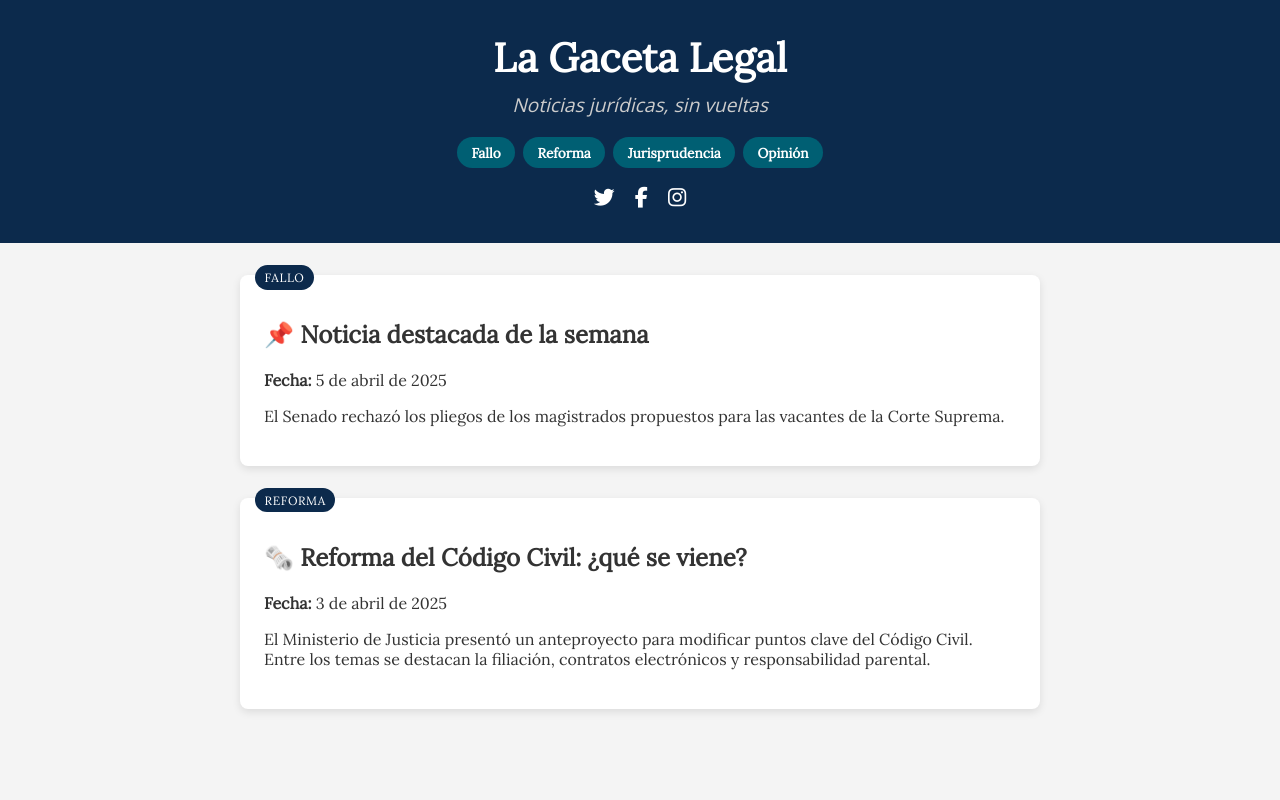
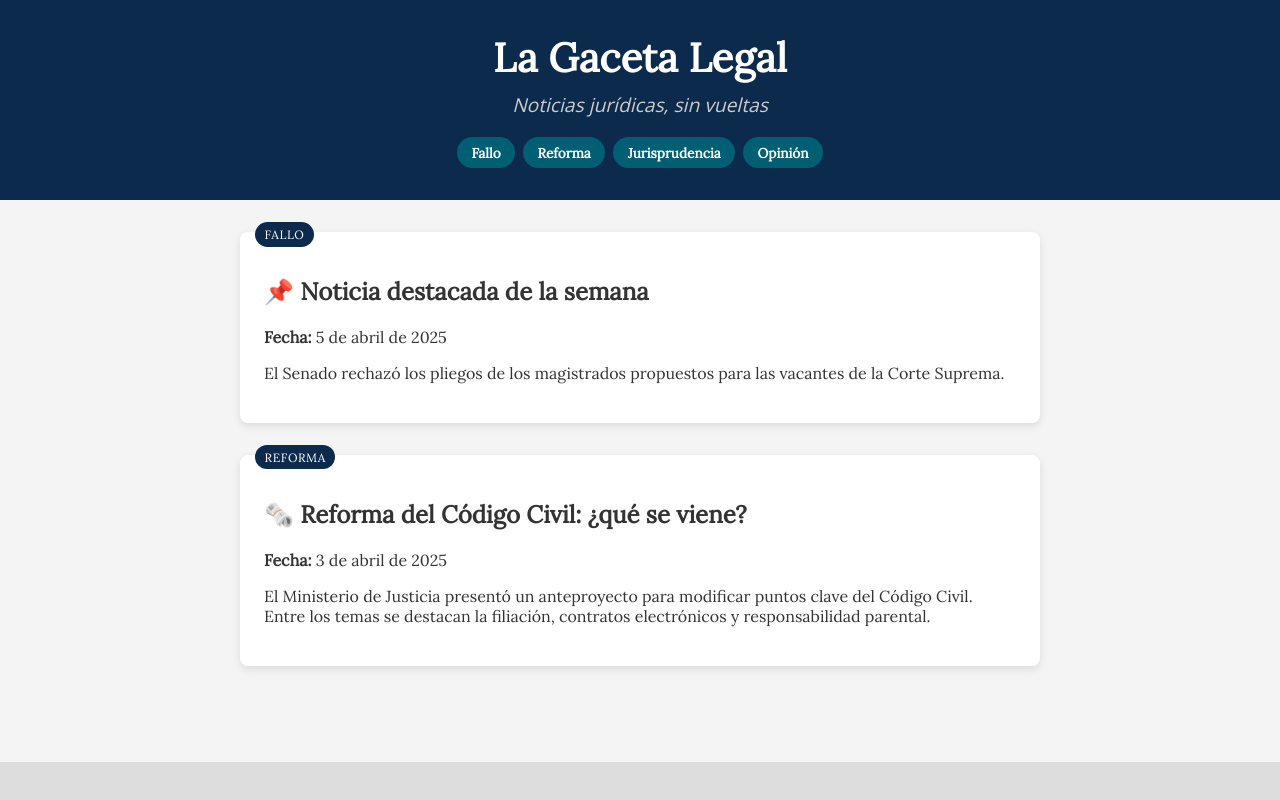
Before and after one commit to EstVelazquez/lagacetalegal, a plain HTML site: page index.html in a window 1280 px wide. Shown: the top 800 px of the page. Drawn offline with nearby package versions, Linux system fonts and the light colour scheme.

Commit message:
Update index.html

```diff
--- a/index.html
+++ b/index.html
@@ -28,11 +28,6 @@
 </div>
 
 
-    <div class="redes-sociales">
-      <a href="https://twitter.com" target="_blank"><i class="fab fa-twitter"></i></a>
-      <a href="https://facebook.com" target="_blank"><i class="fab fa-facebook-f"></i></a>
-      <a href="https://instagram.com" target="_blank"><i class="fab fa-instagram"></i></a>
-    </div>
   </header>
 
   <main>
```
